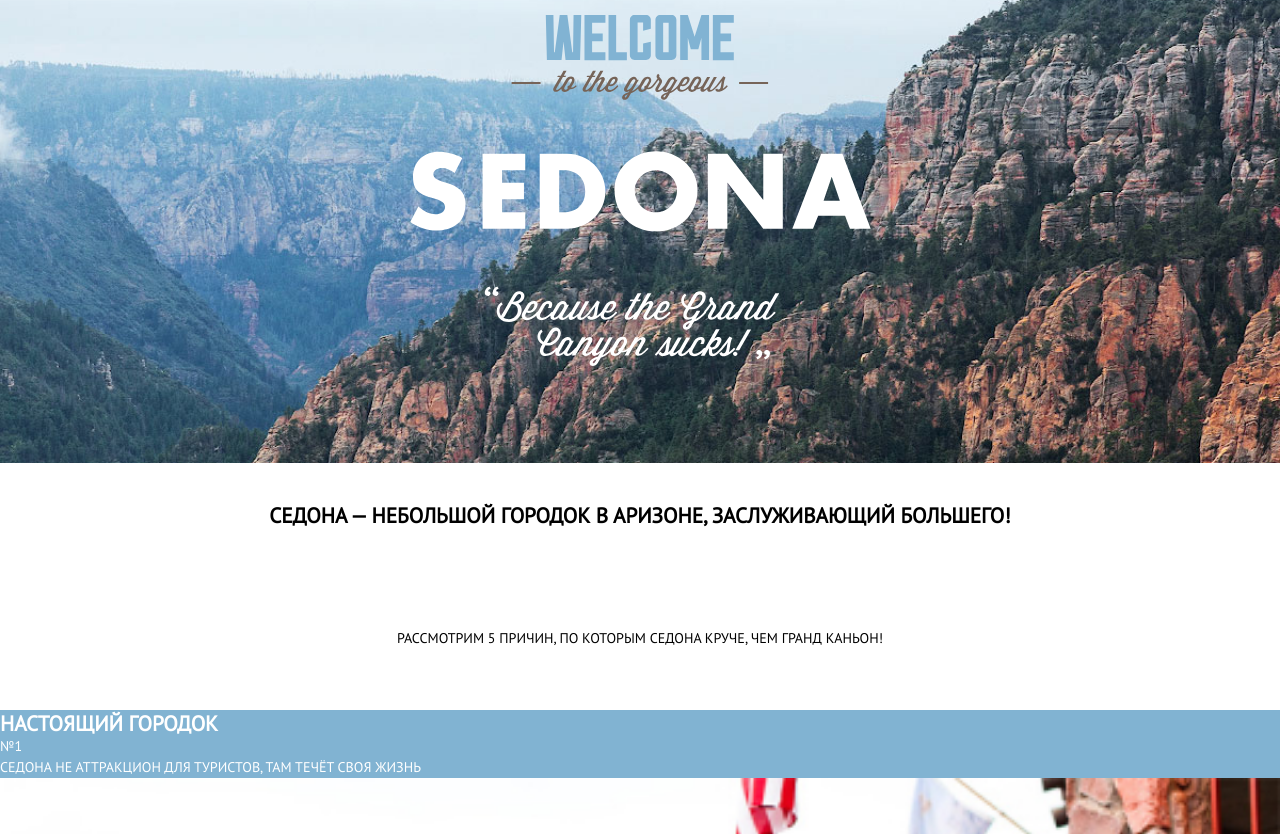
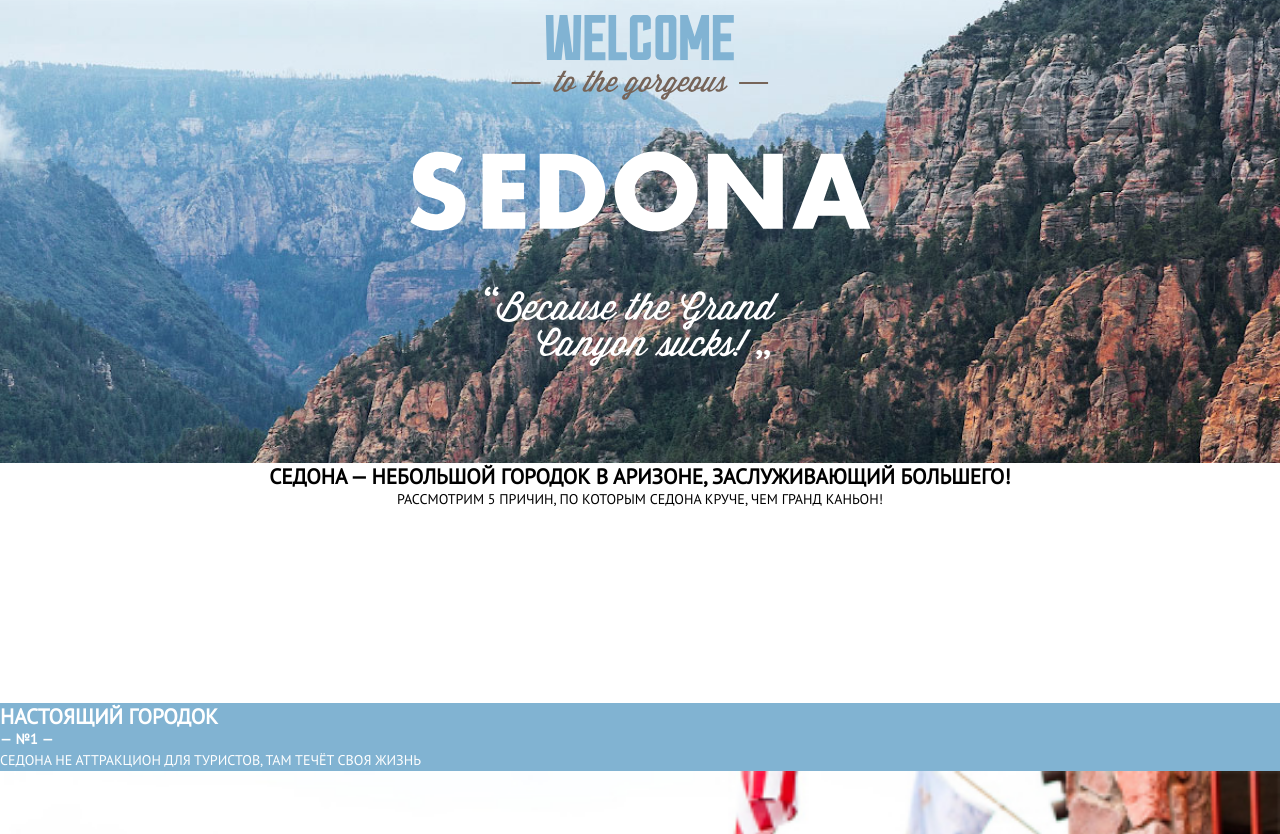
Before and after one commit to htmlacademy-adaptive/472465-sedona-25, a website: page source/index.html in a window 1280 px wide. Shown: the part 118-952 px from the top of the page. Drawn offline with nearby package versions, Linux system fonts and the light colour scheme; files that its build step writes are made by us from their sources; files whose address does not match are found by name.

Commit message:
добавлены дефисы для цифр разделов

```diff
--- /dev/null
+++ b/source/sass/blocks/about.scss
@@ -0,0 +1,3 @@
+.aboun__info {
+    height: 640px;
+}
--- a/source/sass/blocks/info-block.scss
+++ b/source/sass/blocks/info-block.scss
@@ -1,5 +1,6 @@
 .info-block {
   text-transform: uppercase;
+  height: 240px;
 }
 
 .info-block__btn {
--- a/source/sass/blocks/info.scss
+++ b/source/sass/blocks/info.scss
@@ -18,10 +18,8 @@
 
 .info__text-content {
   background-color: $main-bg-color;
-
 }
 
 .info-block__text {
-  padding: 2.79rem 2.15rem 4.3rem;
   text-align: center;
 }
--- /dev/null
+++ b/source/sass/blocks/text-number.scss
@@ -0,0 +1,17 @@
+.text-number {
+    font-weight: bold;
+}
+
+.text-number::after,
+.text-number::before {
+    display: inline;
+    content: "—";
+}
+
+.text-number::before {
+    margin-right: 4px;
+}
+
+.text-number::after {
+    margin-left: 4px;
+}
--- a/source/sass/blocks/video.scss
+++ b/source/sass/blocks/video.scss
@@ -1,4 +1,4 @@
-.video__item{
-object-fit: cover;
-width: 100%;
+.video__item {
+    object-fit: cover;
+    width: 100%;
 }
--- a/source/sass/style.scss
+++ b/source/sass/style.scss
@@ -17,3 +17,4 @@
 @import "blocks/feedback.scss";
 @import "blocks/main-footer.scss";
 @import "blocks/social.scss";
+@import "blocks/text-number.scss";
```
Also changed, not shown: source/sass/blocks/main-nav.scss (indentation only).
